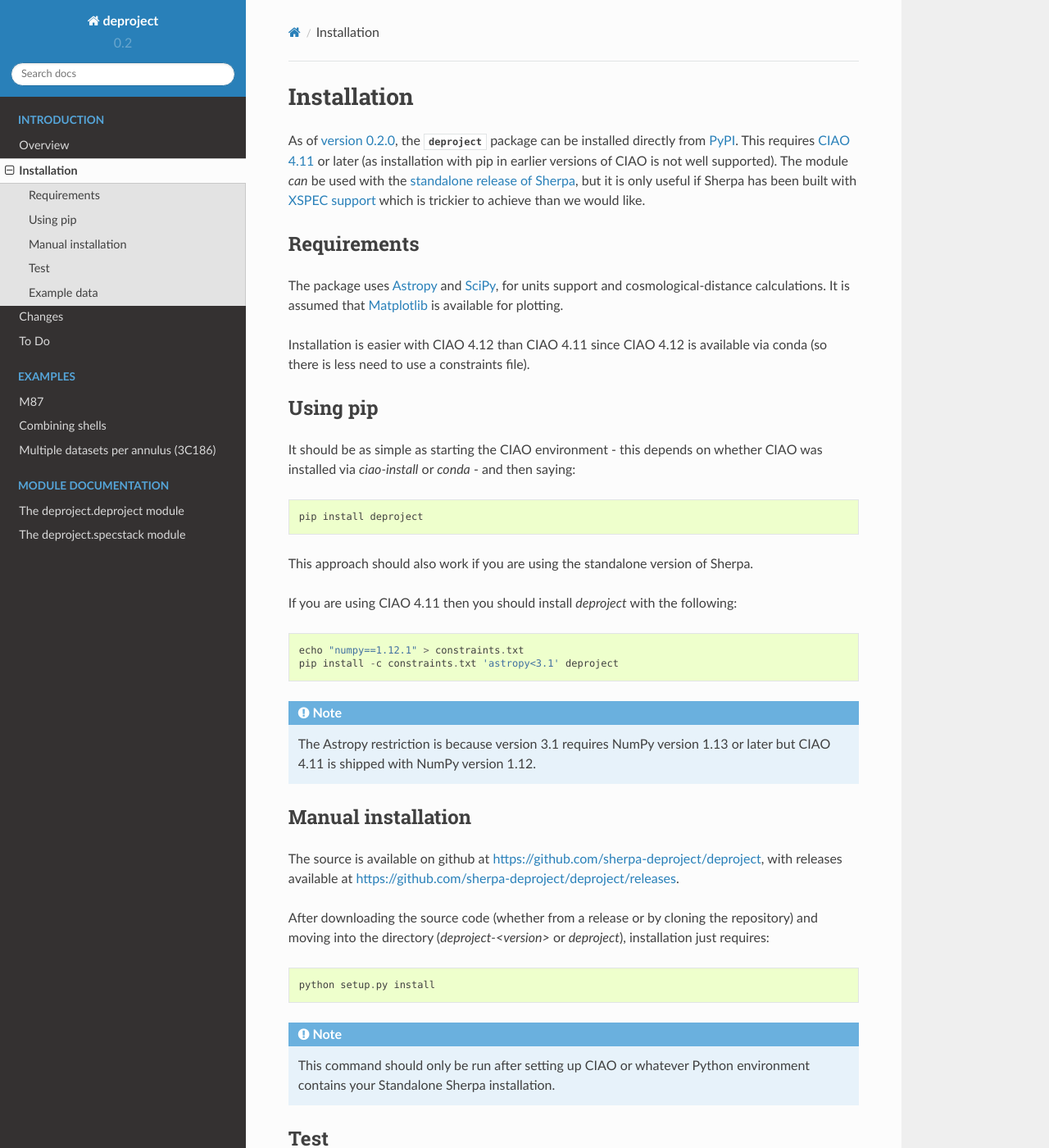
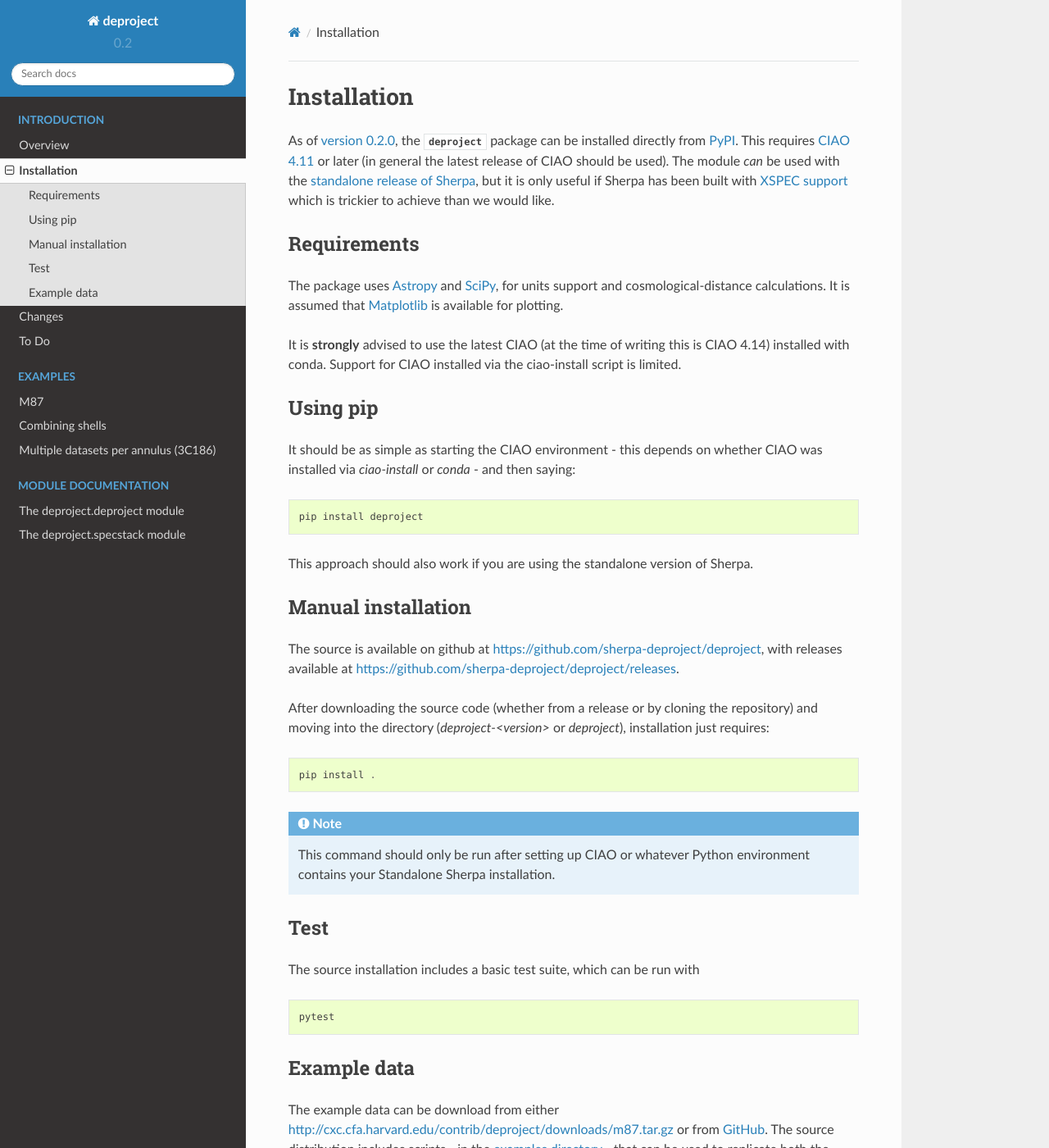
Before and after one commit to sherpa-deproject/deproject, a Sphinx documentation site: the page built from docs/installation.rst, in a window 1280 px wide and 1400 px high. Shown: the whole window at 82% size. Built offline with Sphinx 7.4.7 and the Read the Docs theme 2.0.0, drawn with Linux system fonts in a browser that asks for light colours; some of the changed text lies outside the part shown.

Commit message:
Update installation method
Try to update to use more-recent Python packaging code. It is
limited by Sherpa (in that I'm not trying to support newer
setuptools version than Sherpa, at least for the time being, even
if we can do here).

```diff
--- a/docs/conf.py
+++ b/docs/conf.py
@@ -59,7 +59,7 @@ master_doc = 'index'
 
 # General information about the project.
 project = u'deproject'
-copyright = u'2009, 2019, 2020, 2021 Tom Aldcroft'
+copyright = u'2009, 2019, 2020, 2021, 2022 Tom Aldcroft'
 
 # The version info for the project you're documenting, acts as replacement for
 # |version| and |release|, also used in various other places throughout the
--- a/docs/installation.rst
+++ b/docs/installation.rst
@@ -4,17 +4,15 @@
 Installation
 ============
 
-As of :ref:`version 0.2.0 <changes_020>`,
-the :mod:`deproject` package can be installed
-directly from `PyPI`_. This requires
-`CIAO 4.11 <http://cxc.harvard.edu/ciao/>`_
-or later (as installation with pip in earlier versions of
-CIAO is not well supported). The module *can* be used with the
-`standalone release of
-Sherpa <https://sherpa.readthedocs.io/en/latest/ciao.html>`_,
-but it is only useful if Sherpa has been built with
-`XSPEC support <https://sherpa.readthedocs.io/en/latest/install.html#xspec>`_
-which is trickier to achieve than we would like.
+As of :ref:`version 0.2.0 <changes_020>`, the :mod:`deproject` package
+can be installed directly from `PyPI`_. This requires `CIAO 4.11
+<http://cxc.harvard.edu/ciao/>`_ or later (in general the latest
+release of CIAO should be used). The module *can* be used with the
+`standalone release of Sherpa
+<https://sherpa.readthedocs.io/en/latest/ciao.html>`_, but it is only
+useful if Sherpa has been built with `XSPEC support
+<https://sherpa.readthedocs.io/en/latest/install.html#xspec>`_ which
+is trickier to achieve than we would like.
 
 Requirements
 ------------
@@ -23,9 +21,9 @@ The package uses `Astropy`_ and `SciPy`_, for units support and
 cosmological-distance calculations. It is assumed that
 `Matplotlib`_ is available for plotting.
 
-Installation is easier with CIAO 4.12 than CIAO 4.11 since
-CIAO 4.12 is available via conda (so there is less need to
-use a constraints file).
+It is **strongly** advised to use the latest CIAO (at the time
+of writing this is CIAO 4.14) installed with conda. Support
+for CIAO installed via the ciao-install script is limited.
 
 Using pip
 ---------
@@ -39,16 +37,6 @@ depends on whether CIAO was installed via `ciao-install` or
 This approach should also work if you are using the standalone
 version of Sherpa.
 
-If you are using CIAO 4.11 then you should install `deproject`
-with the following::
-
-  echo "numpy==1.12.1" > constraints.txt
-  pip install -c constraints.txt 'astropy<3.1' deproject
-
-.. note::
-   The Astropy restriction is because version 3.1 requires NumPy version
-   1.13 or later but CIAO 4.11 is shipped with NumPy version 1.12.
-
 Manual installation
 -------------------
 
@@ -61,7 +49,7 @@ by cloning the repository) and moving into the directory
 (`deproject-<version>` or `deproject`), installation just
 requires::
 
-  python setup.py install
+  pip install .
 
 .. note::
    This command should only be run after setting up CIAO or whatever
@@ -71,17 +59,11 @@ Test
 ----
 
 The source installation includes a basic test suite, which can be
-run with either
+run with
 
 ::
 
   pytest
-
-or
-
-::
-
-  python setup.py test
 
 Example data
 ------------
--- /dev/null
+++ b/pyproject.toml
@@ -0,0 +1,5 @@
+[build-system]
+requires = ["setuptools >= 51.0.0, < 60",  # follow Sherpa
+            "wheel"
+            ]
+build-backend = "setuptools.build_meta"
--- a/readthedocs.yml
+++ b/readthedocs.yml
@@ -9,6 +9,6 @@ conda:
   environment: rtd-environment.yml
 
 python:
-   version: 3.7
+   version: 3.8
    # setup_py_install: true
    # use_system_site_packages: true
--- a/rtd-environment.yml
+++ b/rtd-environment.yml
@@ -5,7 +5,7 @@ channels:
   - sherpa
 
 dependencies:
-  - python=3.7
+  - python=3.8
   - numpy
   - sherpa
   - astropy
```
Also changed, not shown: README.rst (+7 -8 lines), docs/changes.rst (+9 -0 lines), setup.cfg (+45 -4 lines), setup.py (+3 -45 lines).
